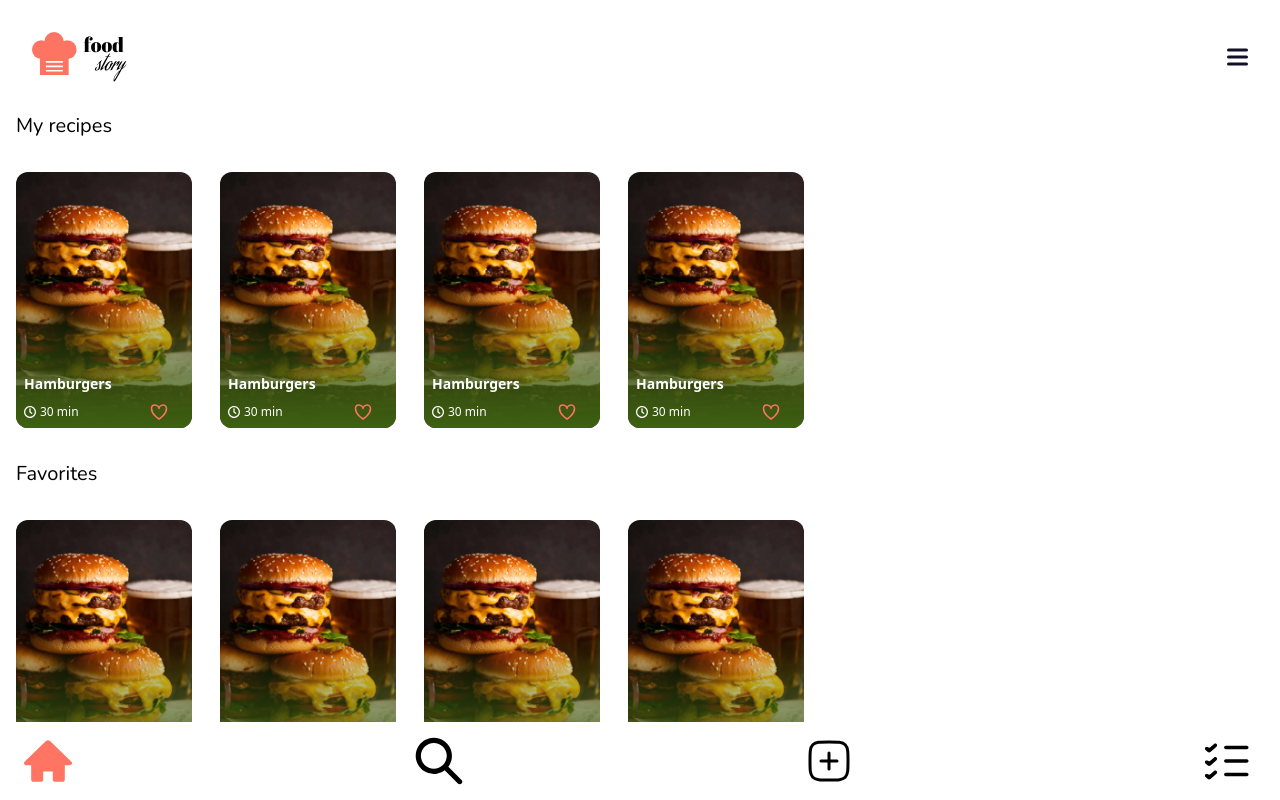
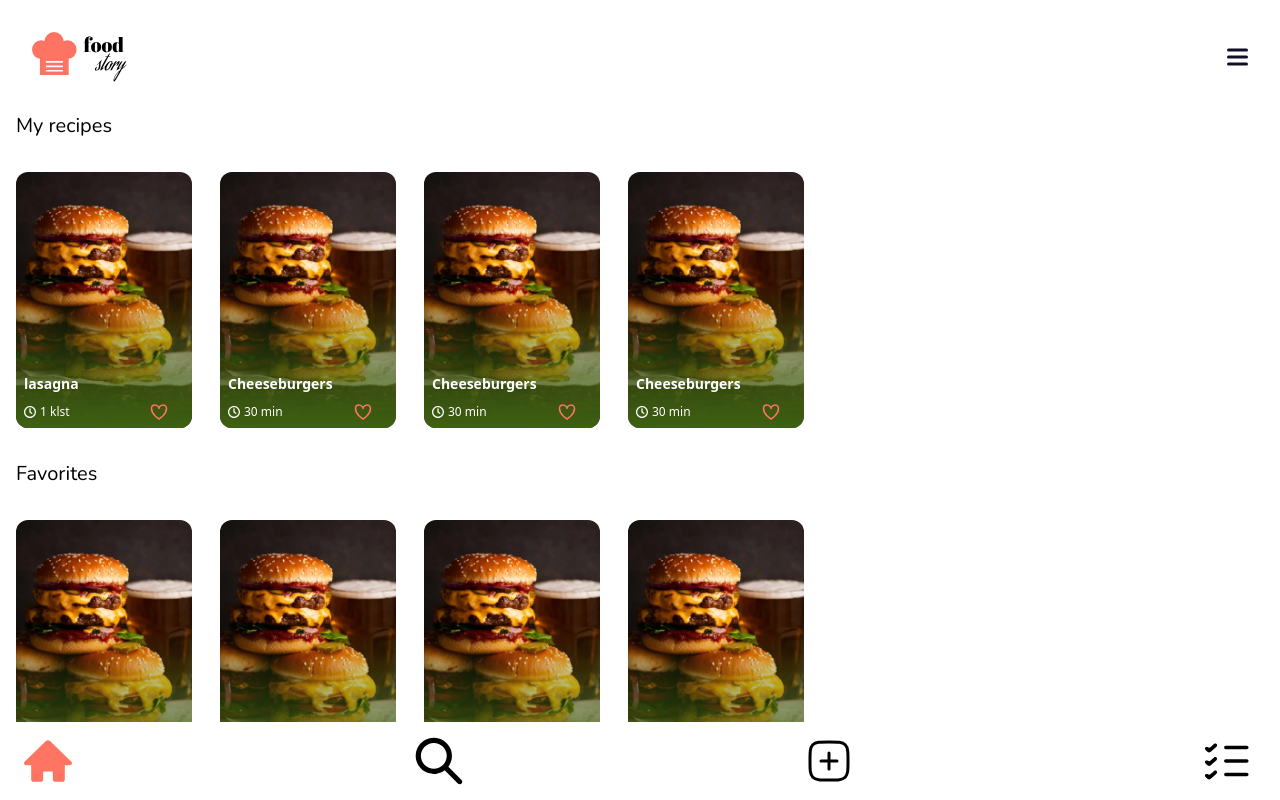
Before and after one commit to Razzoy/foodStoryApp, a React (Vite) app: page / in a window 1280 px wide. Shown: the top 800 px of the page. Built offline with nearby package versions, Linux system fonts and the light colour scheme.

Commit message:
made the card more dinamyc and added the heart function

```diff
--- a/src/components/Card/Card.tsx
+++ b/src/components/Card/Card.tsx
@@ -1,17 +1,52 @@
-export function Card() {
+import { useState } from "react";
+
+export type CardProps = {
+  title?: string;
+  time?: string;
+  image?: string;
+};
+
+export function Card({ title, time, image }: CardProps) {
+  const [isLiked, setIsLiked] = useState(false);
+
+  //url('/src/assets/img/Cheeseburgers.png')
+
   return (
-    <div className="bg-[url('/src/assets/img/Cheeseburgers.png')] bg-center bg-cover rounded-xl w-44 h-64 flex flex-col justify-end">
+    <div
+      className="bg-center bg-cover rounded-xl w-44 h-64 flex flex-col justify-end"
+      style={{
+        backgroundImage: `url(${image ?? "/src/assets/img/Cheeseburgers.png"})`,
+      }}
+    >
       <div className="bg-gradient-to-t from-lime-800 from 100% rounded-xl h-36 flex flex-col justify-end">
         <div className="p-2 flex flex-col gap-2.5">
           <h3 className="text-white self-stretch text-sm font-semibold">
-            Hamburgers
+            {title ?? "Cheeseburgers"}
           </h3>
           <div className="flex justify-between pr-4">
             <div className="flex items-center gap-1">
               <img src="/src/assets/icons/Watch.svg" alt="" className="w-3" />
-              <p className="text-white text-xs">30 min</p>
+              <p className="text-white text-xs">{time ?? "30 min"}</p>
             </div>
-            <img src="/src/assets/icons/HeartEmpty.svg" alt="" />
+            <button onClick={() => setIsLiked(!isLiked)}>
+              {" "}
+              <svg
+                width="18"
+                height="16"
+                viewBox="0 0 18 16"
+                fill={isLiked ? "#FD7463" : "none"}
+                xmlns="http://www.w3.org/2000/svg"
+              >
+                <path
+                  id="Vector"
+                  d="M13.1667 1C10.5 1 9 3.33363 9 4.5C9 3.33363 7.5 1 4.83333 1C2.16667 1 1.5 3.33363 1.5 4.5C1.5 10.625 9 15 9 15C9 15 16.5 10.625 16.5 4.5C16.5 3.33363 15.8333 1 13.1667 1Z"
+                  stroke="#FD7463"
+                  stroke-width="1.5"
+                  stroke-linecap="round"
+                  stroke-linejoin="round"
+                />
+              </svg>
+            </button>
           </div>
         </div>
       </div>
--- a/src/pages/Home.tsx
+++ b/src/pages/Home.tsx
@@ -6,7 +6,7 @@ export function Home() {
       <h1 className="font-Nunito text-xl p-4">My recipes</h1>
       <div className="flex p-4 overflow-scroll w-full">
         <div className="flex space-x-7">
-        <Card />
+          <Card title="lasagna" time="1 klst" />
           <Card />
           <Card />
           <Card />
```
Lines whose indentation alone changed are shown as unchanged.
